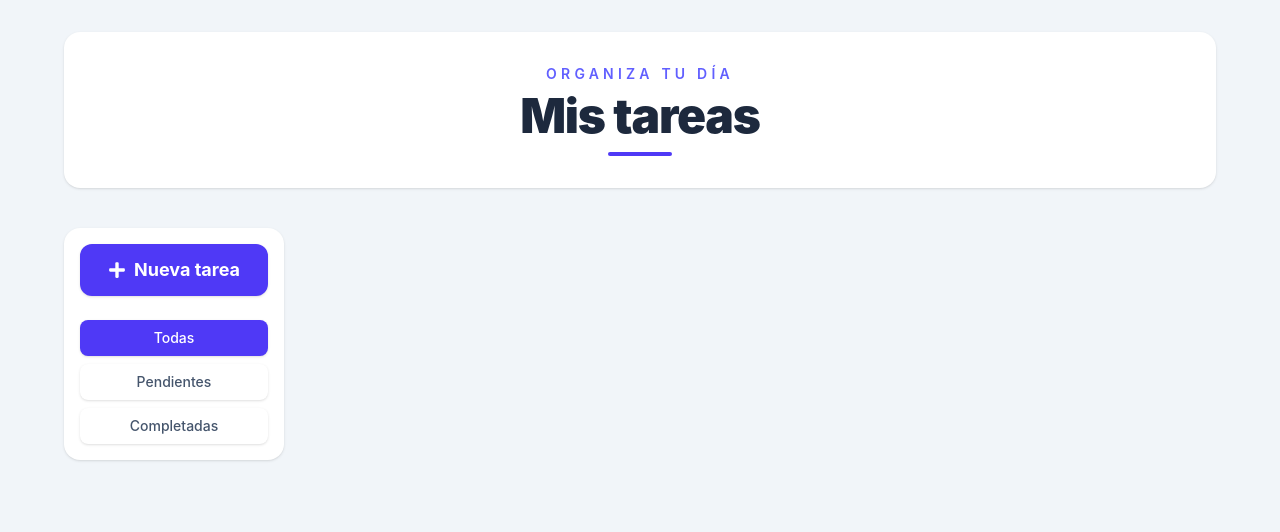
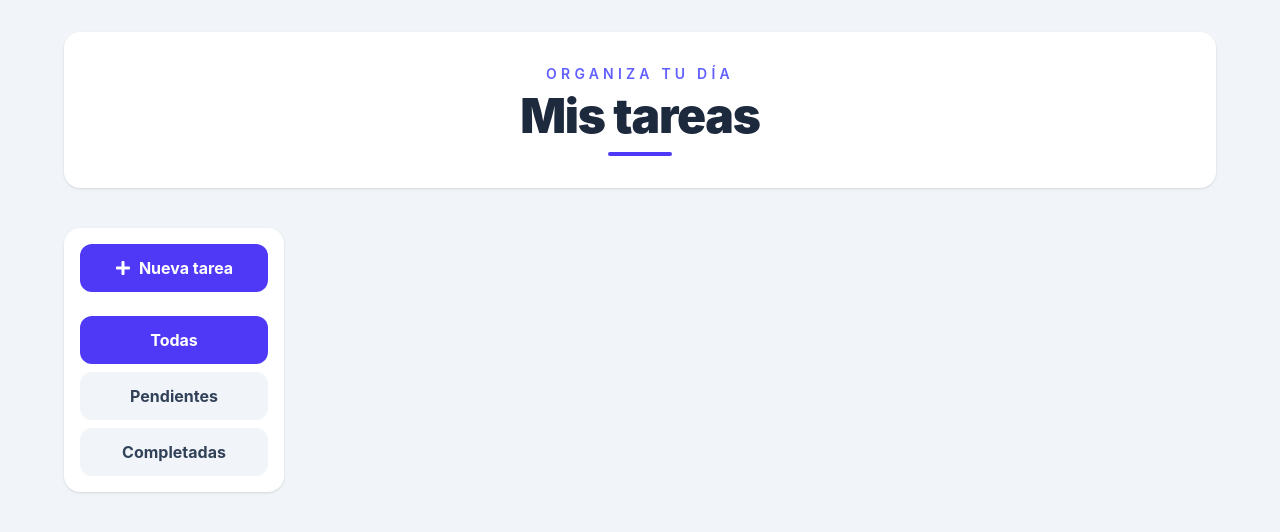
Before and after one commit to RomLPantano/TODO-APP, a React (Vite) app: page / in a window 1280 px wide. Shown: the top 532 px of the page. Built offline with nearby package versions, Linux system fonts and the light colour scheme.

Commit message:
Refactorización de código

```diff
--- a/src/App.jsx
+++ b/src/App.jsx
@@ -1,9 +1,9 @@
 import { useEffect, useState } from "react";
-import Form from "./components/Form";
 import FilterButtons from "./components/FilterButtons";
 import TodoList from "./components/TodoList";
 import AddTaskModal from "./components/AddTaskModal";
-import AddTaskButton from "./components/AddTaskButton";
+import Button from "./components/Button";
+import { FaPlus } from "react-icons/fa";
 
 function App() {
   const [tasks, setTasks] = useState(() => {
@@ -78,7 +78,14 @@ function App() {
 
       <div className="grid gap-6 md:grid-cols-[220px_1fr]">
         <aside className="rounded-2xl bg-white p-4 shadow-sm">
-          <AddTaskButton onClick={() => setIsModalOpen(true)} />
+          <Button
+            onClick={() => setIsModalOpen(true)}
+            className="mb-6 w-full">
+            <span className="flex items-center justify-center gap-2">
+              <FaPlus />
+              Nueva tarea
+            </span>
+          </Button>
 
           <FilterButtons
             activeFilter={activeFilter}
--- a/src/components/AddTaskButton.jsx
+++ /dev/null
@@ -1,18 +0,0 @@
-import { FaPlus } from "react-icons/fa";
-
-function AddTaskButton({ onClick }) {
-  return (
-    <button
-      type="button"
-      onClick={onClick}
-      className="mb-6 w-full rounded-xl bg-indigo-600 px-5 py-3 text-lg font-bold text-white shadow-sm transition hover:bg-indigo-700"
-    >
-      <span className="flex items-center justify-center gap-2">
-        <FaPlus />
-        Nueva tarea
-      </span>
-    </button>
-  );
-}
-
-export default AddTaskButton;
--- a/src/components/AddTaskModal.jsx
+++ b/src/components/AddTaskModal.jsx
@@ -21,7 +21,7 @@ function AddTaskModal({ onAddTask, onClose }) {
         </div>
 
         <Form
-        onAddTask={(text, color) => {
+            onSubmit={(text, color) => {
             onAddTask(text, color);
             onClose();
         }}
--- /dev/null
+++ b/src/components/Button.jsx
@@ -0,0 +1,26 @@
+function Button({
+  children,
+  onClick,
+  type = "button",
+  variant = "primary",
+  className = "",
+}) {
+  const variants = {
+    primary: "bg-indigo-600 text-white hover:bg-indigo-700",
+    secondary: "bg-slate-100 text-slate-700 hover:bg-slate-200",
+    danger: "bg-red-500 text-white hover:bg-red-600",
+    smallactions: "text-slate-500 hover:bg-slate-100",
+  };
+
+  return (
+    <button
+      type={type}
+      onClick={onClick}
+      className={`rounded-xl px-4 py-3 font-bold transition ${variants[variant]} ${className}`}
+    >
+      {children}
+    </button>
+  );
+}
+
+export default Button;
--- a/src/components/FilterButton.jsx
+++ /dev/null
@@ -1,23 +0,0 @@
-function FilterButton({ children, active = false, onClick }) {
-  const baseStyles =
-    "rounded-lg px-4 py-2 text-sm font-medium shadow-sm transition";
-
-  const activeStyles = "bg-indigo-600 text-white hover:bg-indigo-700";
-
-  const inactiveStyles =
-    "bg-white text-slate-600 hover:bg-slate-50";
-
-  return (
-    <button
-      type="button"
-      onClick={onClick}
-      className={`${baseStyles} ${
-        active ? activeStyles : inactiveStyles
-      }`}
-    >
-      {children}
-    </button>
-  );
-}
-
-export default FilterButton;
--- a/src/components/FilterButtons.jsx
+++ b/src/components/FilterButtons.jsx
@@ -1,25 +1,24 @@
-import FilterButton from "./FilterButton";
+import Button from "./Button";
+
+const filters = [
+  { value: "all", label: "Todas" },
+  { value: "pending", label: "Pendientes" },
+  { value: "completed", label: "Completadas" },
+];
 
 function FilterButtons({ activeFilter, onFilterChange }) {
   return (
     <div className="flex flex-col gap-2">
-        <FilterButton
-        active={activeFilter === "all"}
-        onClick={() => onFilterChange("all")}>
-        Todas
-        </FilterButton>
-
-        <FilterButton
-        active={activeFilter === "pending"}
-        onClick={() => onFilterChange("pending")}>
-        Pendientes
-        </FilterButton>
-
-        <FilterButton
-        active={activeFilter === "completed"}
-        onClick={() => onFilterChange("completed")}>
-        Completadas
-        </FilterButton>
+      {filters.map((filter) => (
+        <Button
+          key={filter.value}
+          variant={activeFilter === filter.value ? "primary" : "secondary"}
+          onClick={() => onFilterChange(filter.value)}
+          className="w-full"
+        >
+          {filter.label}
+        </Button>
+      ))}
     </div>
   );
 }
--- a/src/components/Form.jsx
+++ b/src/components/Form.jsx
@@ -1,8 +1,19 @@
 import { useState } from "react";
 
-function Form({ onAddTask }) {
-  const [text, setText] = useState("");
-  const [color, setColor] = useState("yellow");
+const colors = [
+  { value: "yellow", className: "bg-yellow-200" },
+  { value: "pink", className: "bg-pink-200" },
+  { value: "blue", className: "bg-blue-200" },
+];
+
+function Form({
+  initialText = "",
+  initialColor = "yellow",
+  submitLabel = "Agregar tarea",
+  onSubmit,
+}) {
+  const [text, setText] = useState(initialText);
+  const [color, setColor] = useState(initialColor);
 
   const handleSubmit = (event) => {
     event.preventDefault();
@@ -13,8 +24,7 @@ function Form({ onAddTask }) {
       return;
     }
 
-    onAddTask(trimmedText, color);
-    setText("");
+    onSubmit(trimmedText, color);
   };
 
   return (
@@ -35,46 +45,28 @@ function Form({ onAddTask }) {
         </p>
 
         <div className="flex gap-3">
+          <div className="flex gap-3">
+            {colors.map((colorOption) => (
               <button
+                key={colorOption.value}
                 type="button"
-            onClick={() => setColor("yellow")}
-            className={`h-8 w-8 rounded-full bg-yellow-200 ring-2 transition hover:scale-110 ${
-                color === "yellow"
+                onClick={() => setColor(colorOption.value)}
+                className={`h-8 w-8 rounded-full ${colorOption.className} ring-2 transition hover:scale-110 ${
+                  color === colorOption.value
                     ? "ring-indigo-600 ring-offset-2"
                     : "ring-transparent"
                 }`}
-            aria-label="Seleccionar amarillo"
+                aria-label={`Seleccionar color ${colorOption.value}`}
               />
-
-            <button
-            type="button"
-            onClick={() => setColor("pink")}
-            className={`h-8 w-8 rounded-full bg-pink-200 ring-2 transition hover:scale-110 ${
-            color === "pink"
-                ? "ring-indigo-600 ring-offset-2"
-                : "ring-transparent"
-            }`}
-            aria-label="Seleccionar rosa"
-            />
-
-            <button
-            type="button"
-            onClick={() => setColor("blue")}
-            className={`h-8 w-8 rounded-full bg-blue-200 ring-2 transition hover:scale-110 ${
-            color === "blue"
-                ? "ring-indigo-600 ring-offset-2"
-                : "ring-transparent"
-            }`}
-            aria-label="Seleccionar azul"
-            />
-
+            ))}
+          </div>
         </div>
         </div>
 
       <button
         type="submit"
         className="w-full rounded-xl bg-indigo-600 px-5 py-3 font-bold text-white transition hover:bg-indigo-700">
-        Agregar tarea
+        {submitLabel}
       </button>
     </form>
   );
```
Lines whose indentation alone changed are shown as unchanged.
